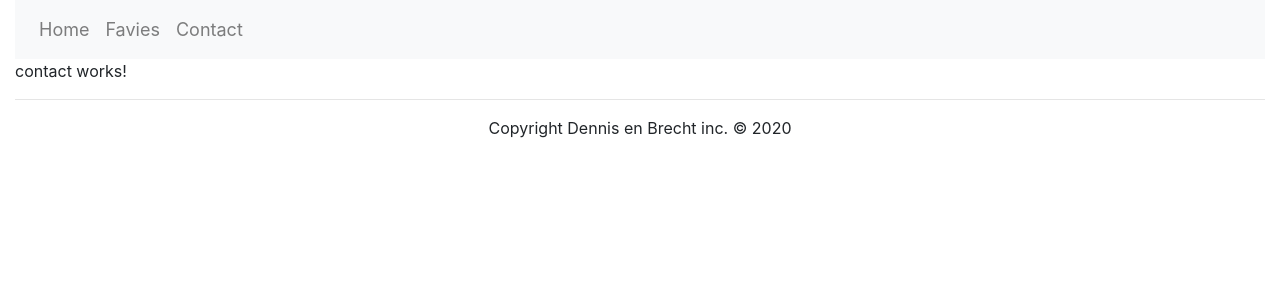
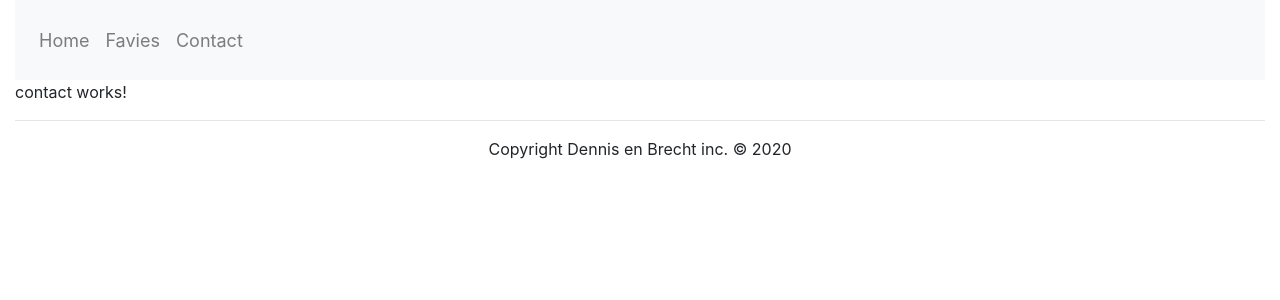
Before and after one commit to DennisNowicki/pokemon, an Angular app: page /contact in a window 1280 px wide. Shown: the top 300 px of the page. Built offline with nearby package versions, Linux system fonts and the light colour scheme.

Commit message:
changed navbar height

```diff
--- a/src/app/navbar/navbar.component.css
+++ b/src/app/navbar/navbar.component.css
@@ -2,3 +2,6 @@
     font-size: large;
 
 }
+.navbar{
+    height: 80px;
+}
--- a/src/app/shared/model/pokemon.model.ts
+++ b/src/app/shared/model/pokemon.model.ts
@@ -2,5 +2,5 @@ export interface Pokemon {
     id: number;
     name: string;
     type: string;
-
+    sprite: string;
 }
```
